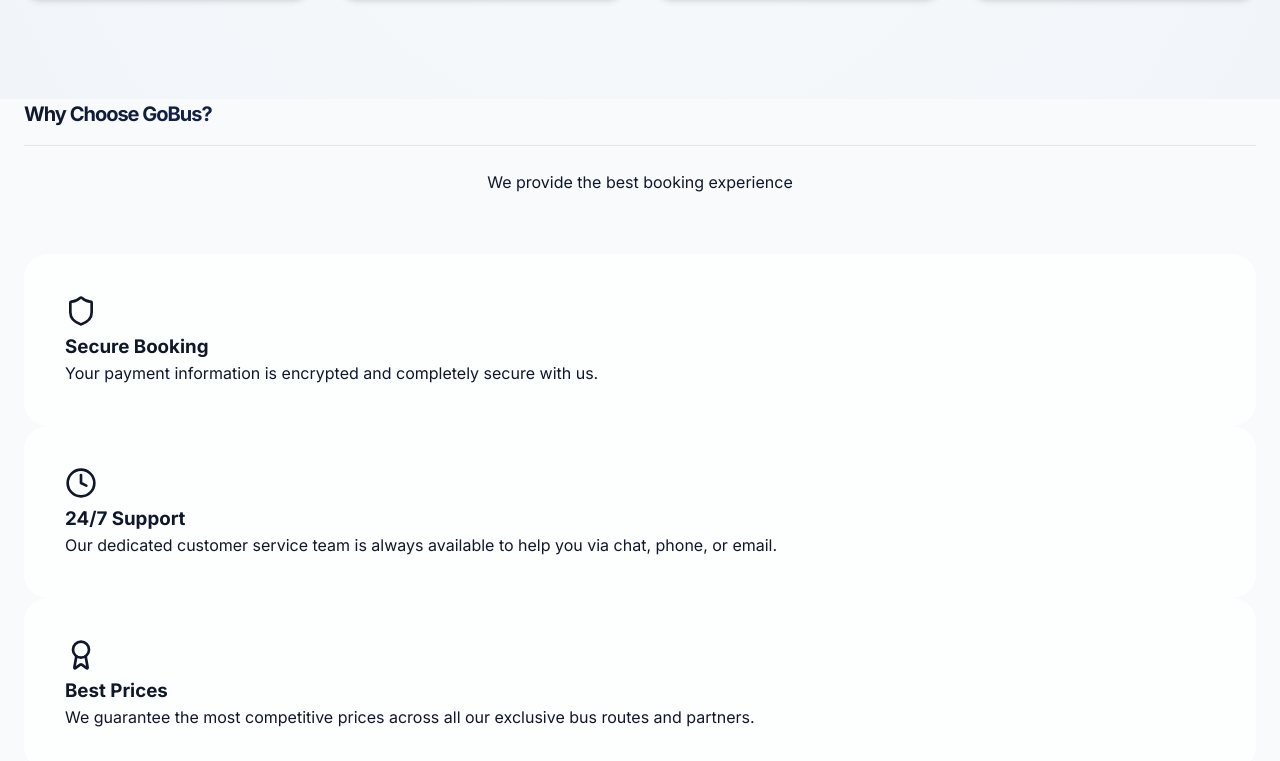
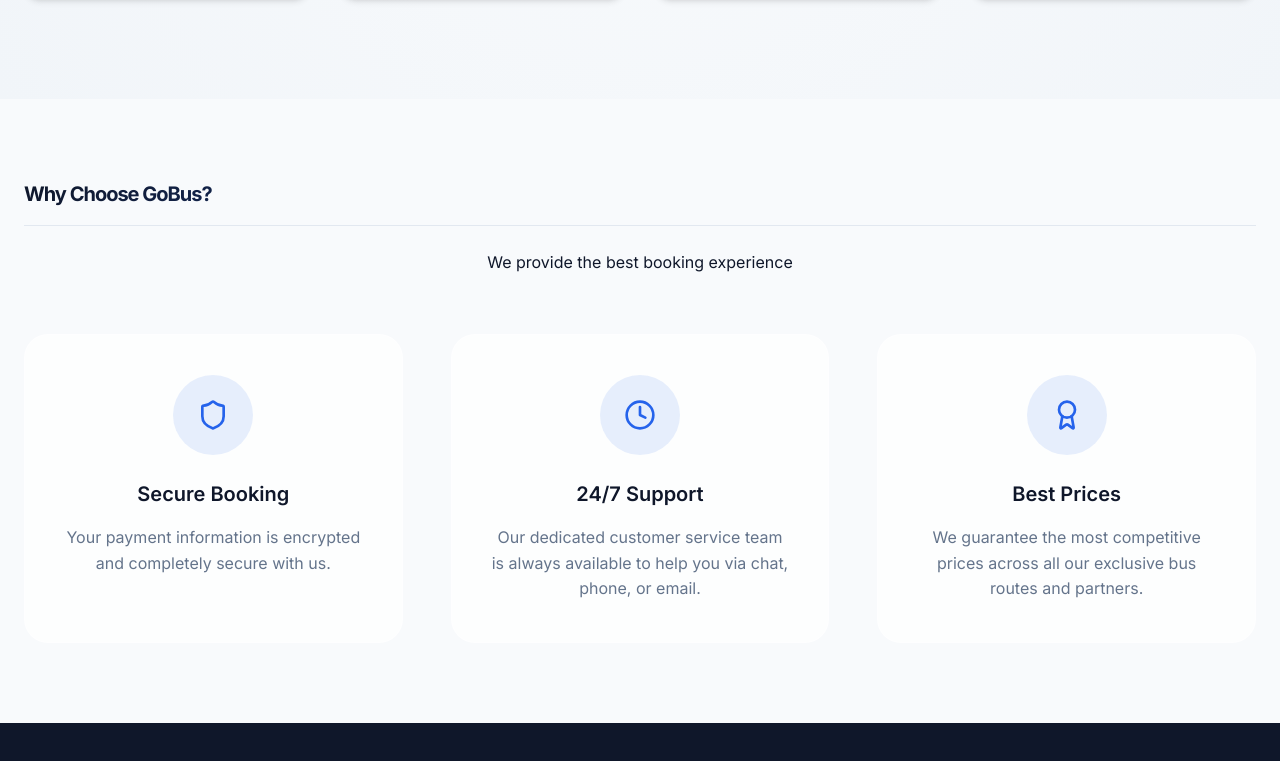
Before and after one commit to SureshKumar-2007/bus-booking-system, a React (Vite) app in the folder frontend/: page / in a window 1280 px wide. Shown: the part 1279-2040 px from the top of the page. Built offline with nearby package versions, Linux system fonts and the light colour scheme.

Commit message:
Fix Layout: Restore lost features grid and icons layout CSS

```diff
--- a/frontend/src/pages/Home.css
+++ b/frontend/src/pages/Home.css
@@ -193,3 +193,54 @@
   background: white;
   box-shadow: var(--shadow-lg);
 }
+
+/* Features Section Grid & Icons */
+.features-section {
+  padding: 5rem 0;
+  background-color: transparent;
+}
+
+.features-grid {
+  display: grid;
+  grid-template-columns: repeat(3, 1fr);
+  gap: 3rem;
+  text-align: center;
+}
+
+.feature-icon {
+  width: 80px;
+  height: 80px;
+  margin: 0 auto 1.5rem;
+  background: rgba(37, 99, 235, 0.1);
+  color: var(--primary);
+  border-radius: 50%;
+  display: flex;
+  align-items: center;
+  justify-content: center;
+  transition: var(--transition);
+}
+
+.feature-card:hover .feature-icon {
+  background: var(--primary);
+  color: white;
+  transform: scale(1.1);
+}
+
+.feature-card h3 {
+  font-size: 1.25rem;
+  margin-bottom: 1rem;
+  font-weight: 600;
+  color: var(--text-main);
+}
+
+.feature-card p {
+  color: var(--text-muted);
+  line-height: 1.6;
+}
+
+@media (max-width: 992px) {
+  .features-grid {
+    grid-template-columns: 1fr;
+    gap: 2rem;
+  }
+}
```
